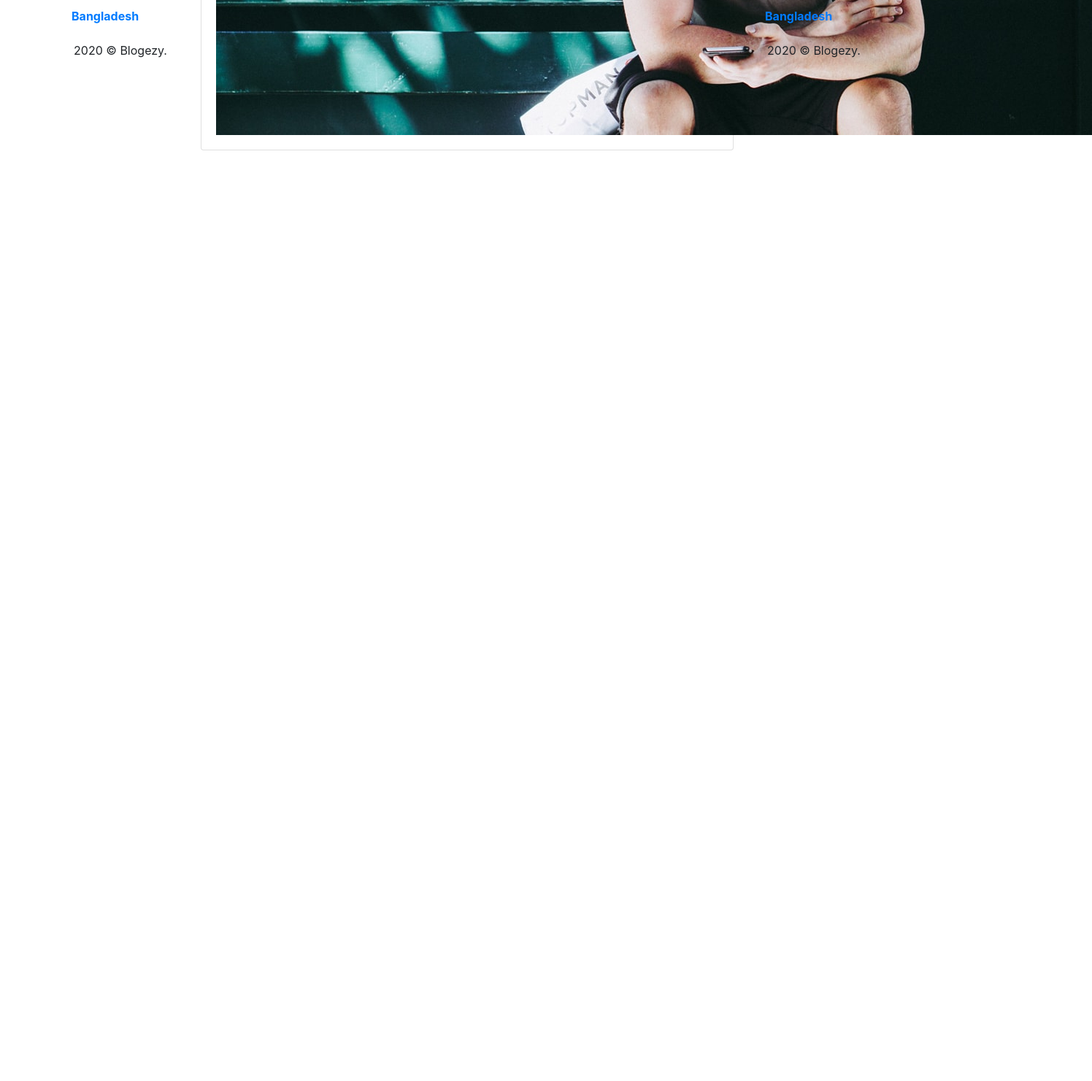
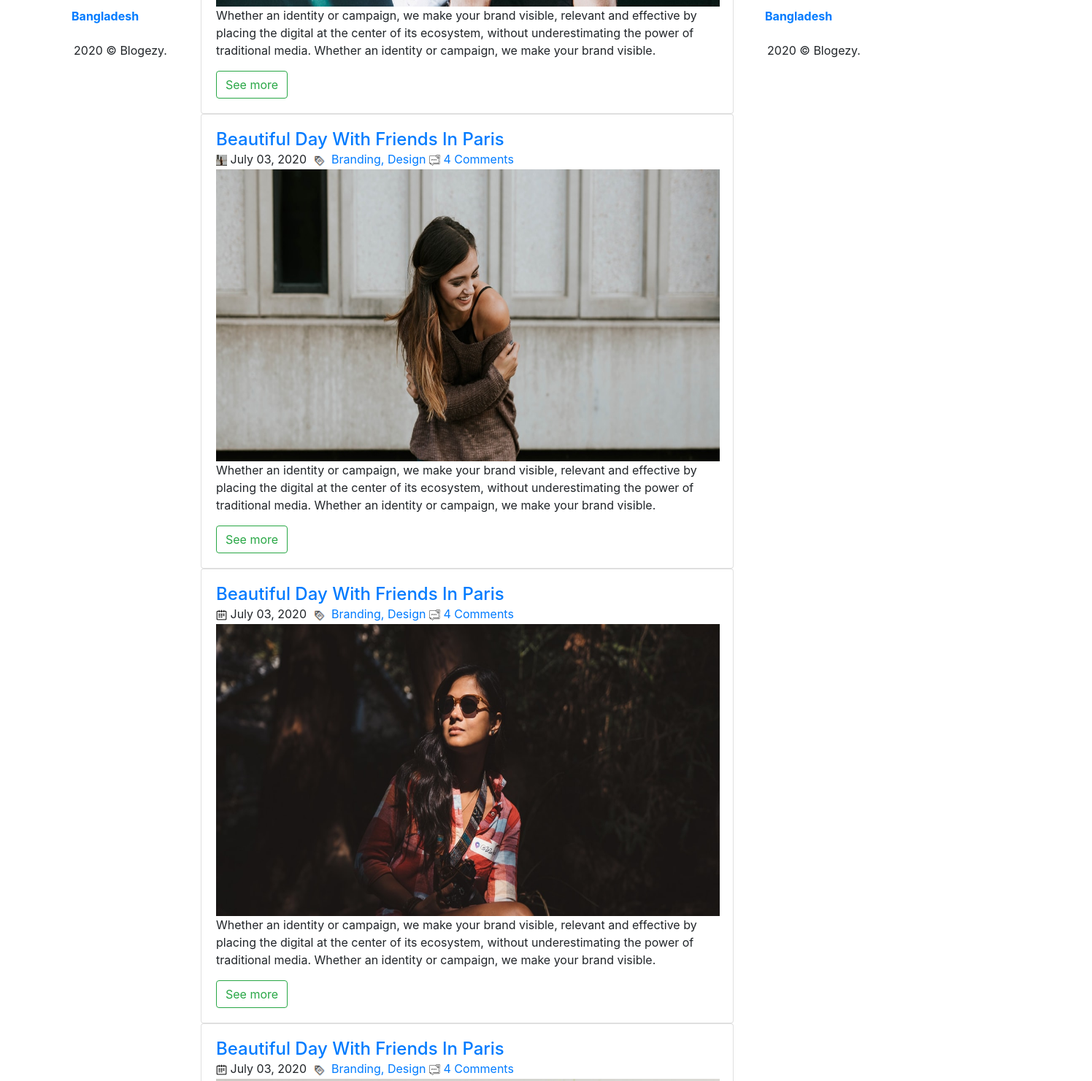
Before and after one commit to Mustasim017/3-Column-Blog-Template, a plain HTML site: page index.html in a window 1280 px wide. Shown: the part 617-2098 px from the top of the page at 73% size, 1496 px wide, since content can reach past the window. Before the commit the page ends 823 px from the top, so only its background shows below. Drawn offline with Linux system fonts and the light colour scheme.

Commit message:
3-Column-Blog-Template

```diff
--- a/index.html
+++ b/index.html
@@ -38,7 +38,61 @@
 						<a href="#" class="card-link">Branding, Design</a>
 						<img src="imeges/images.png" width="15px" height="15px"/>
 						<a href="#" class="card-link">4 Comments</a><br/>
-						<img src="imeges/blog-1.jpg"/>
+						<img src="imeges/blog-1.jpg" width="690px" height="400px"/><br/>
+						<p class="font justify">Whether an identity or campaign, we make your brand visible, relevant and effective by placing the digital at the center of its ecosystem, without underestimating the power of traditional media. Whether an identity or campaign, we make your brand visible.</p>
+						<button type="button" class="btn btn-outline-success">See more</button>
+					</div>
+				</div>
+				<div class="card">
+					<div class="card-body">
+						<a href="#" class="h4 card-title">Beautiful Day With Friends In Paris</a><br/>
+						<img src="imeges/blog-3.jpg" width="15px" height="15px"/> <span>July 03, 2020 </span>
+						<img src="imeges/a.png" width="25px" height="25px"/>
+						<a href="#" class="card-link">Branding, Design</a>
+						<img src="imeges/images.png" width="15px" height="15px"/>
+						<a href="#" class="card-link">4 Comments</a><br/>
+						<img src="imeges/blog-3.jpg" width="690px" height="400px"/><br/>
+						<p class="font justify">Whether an identity or campaign, we make your brand visible, relevant and effective by placing the digital at the center of its ecosystem, without underestimating the power of traditional media. Whether an identity or campaign, we make your brand visible.</p>
+						<button type="button" class="btn btn-outline-success">See more</button>
+					</div>
+				</div>
+				<div class="card">
+					<div class="card-body">
+						<a href="#" class="h4 card-title">Beautiful Day With Friends In Paris</a><br/>
+						<img src="imeges/index.png" width="15px" height="15px"/> <span>July 03, 2020 </span>
+						<img src="imeges/a.png" width="25px" height="25px"/>
+						<a href="#" class="card-link">Branding, Design</a>
+						<img src="imeges/images.png" width="15px" height="15px"/>
+						<a href="#" class="card-link">4 Comments</a><br/>
+						<img src="imeges/blog-4.jpg" width="690px" height="400px"/><br/>
+						<p class="font justify">Whether an identity or campaign, we make your brand visible, relevant and effective by placing the digital at the center of its ecosystem, without underestimating the power of traditional media. Whether an identity or campaign, we make your brand visible.</p>
+						<button type="button" class="btn btn-outline-success">See more</button>
+					</div>
+				</div>
+				<div class="card">
+					<div class="card-body">
+						<a href="#" class="h4 card-title">Beautiful Day With Friends In Paris</a><br/>
+						<img src="imeges/index.png" width="15px" height="15px"/> <span>July 03, 2020 </span>
+						<img src="imeges/a.png" width="25px" height="25px"/>
+						<a href="#" class="card-link">Branding, Design</a>
+						<img src="imeges/images.png" width="15px" height="15px"/>
+						<a href="#" class="card-link">4 Comments</a><br/>
+						<img src="imeges/blog-2.jpg" width="690px" height="400px"/><br/>
+						<p class="font justify">Whether an identity or campaign, we make your brand visible, relevant and effective by placing the digital at the center of its ecosystem, without underestimating the power of traditional media. Whether an identity or campaign, we make your brand visible.</p>
+						<button type="button" class="btn btn-outline-success">See more</button>
+					</div>
+				</div>
+				<div class="card">
+					<div class="card-body">
+						<a href="#" class="h4 card-title">Beautiful Day With Friends In Paris</a><br/>
+						<img src="imeges/index.png" width="15px" height="15px"/> <span>July 03, 2020 </span>
+						<img src="imeges/a.png" width="25px" height="25px"/>
+						<a href="#" class="card-link">Branding, Design</a>
+						<img src="imeges/images.png" width="15px" height="15px"/>
+						<a href="#" class="card-link">4 Comments</a><br/>
+						<img src="imeges/blog-5.jpg" width="690px" height="400px"/><br/>
+						<p class="font justify">Whether an identity or campaign, we make your brand visible, relevant and effective by placing the digital at the center of its ecosystem, without underestimating the power of traditional media. Whether an identity or campaign, we make your brand visible.</p>
+						<button type="button" class="btn btn-outline-success">See more</button>
 					</div>
 				</div>
 			</div>
@@ -53,7 +107,7 @@
 				<button type="button" class="btn btn-link mb-3"><b>About</b></button><br/>
 				<button type="button" class="btn btn-link mb-3"><b>Contact</b></button><br/>
 				<button type="button" class="btn btn-link mb-3"><b>Bangladesh</b></button><br/>
-				<p class="text-center">2020 © Blogezy. </p>
+				<p class="text-center">2020 &copy Blogezy. </p>
 			</div>
 		</div>
 	</div>
```
Also changed, not shown: imeges/blog-2.jpg (added), imeges/blog-3.jpg (added), imeges/blog-4.jpg (added), imeges/blog-5.jpg (added), imeges/facebook.png (added), imeges/instagram.png (added), imeges/pinterest.png (added), imeges/twitter.png (added).
